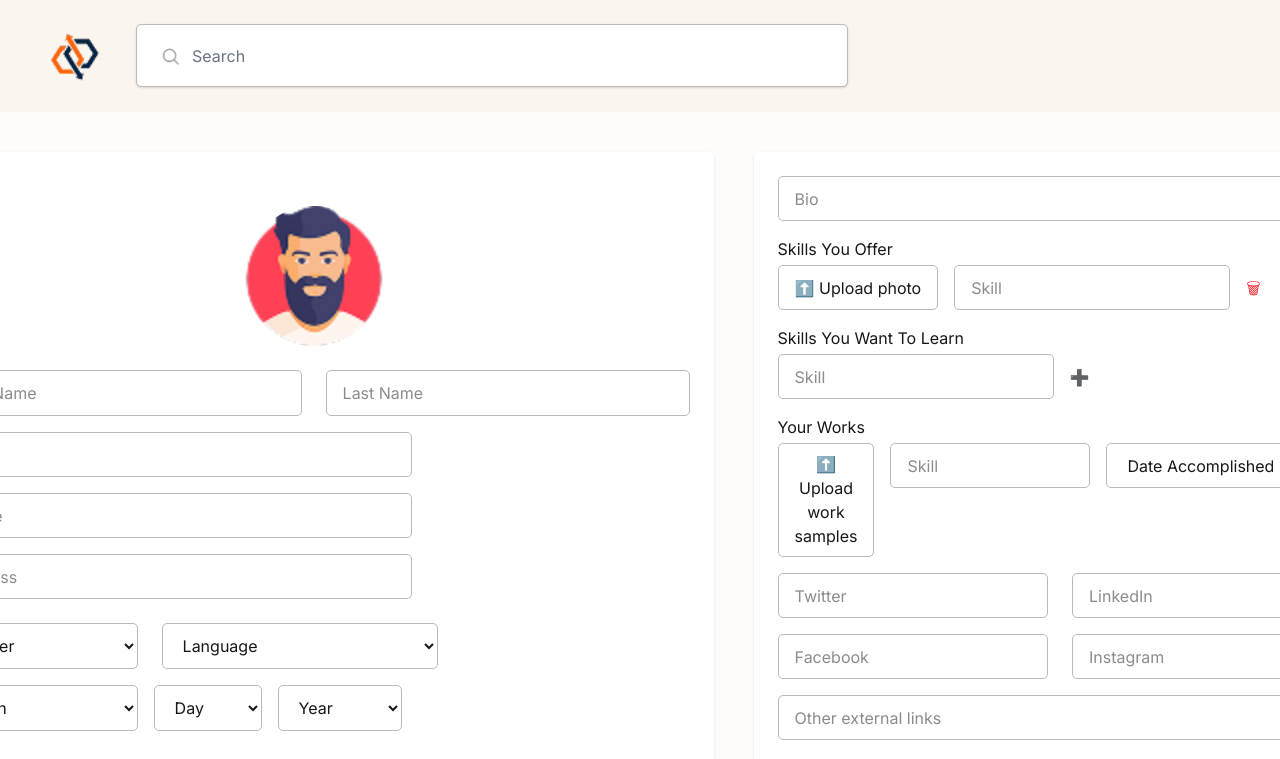
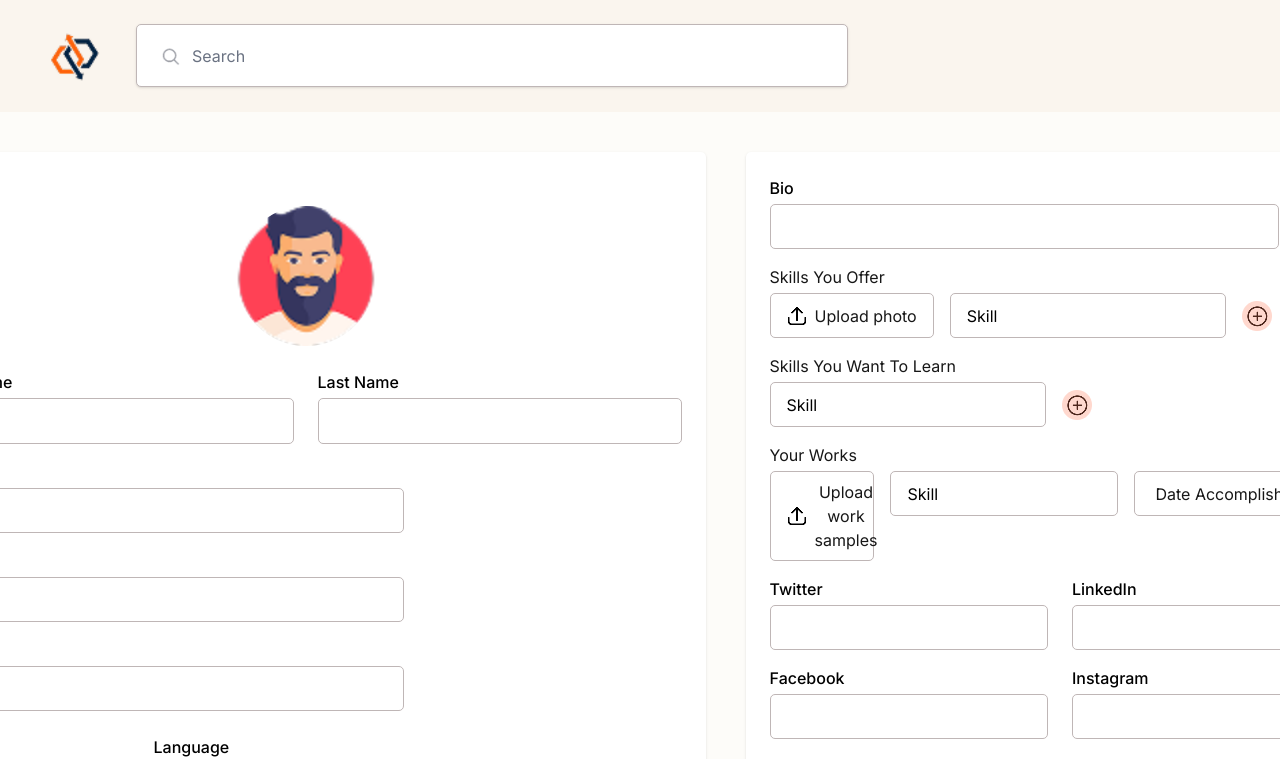
Before and after one commit to JonBabao/SWAP-Skills-Without-A-Price, a Next.js app: page /dashboard/editProfile in a window 1280 px wide. Shown: the top 759 px of the page. Built offline with nearby package versions, Linux system fonts and the light colour scheme.

Commit message:
Fix EditProfile

```diff
--- a/src/app/components/EditProfile.tsx
+++ b/src/app/components/EditProfile.tsx
@@ -5,6 +5,8 @@ import searchIcon from '../../../public/images/search icon.png';
 import ProfileIcon from '../../../public/images/man 1.png';
 import Notifcation from '../../../public/images/notification.png';
 import MessageIcon from '../../../public/images/message.png';
+import UploadButton from '../../../public/images/upload.png';
+import AddButton from '../../../public/images/add btn.png';
 
 const EditProfile: React.FC = () => {
     return (
@@ -28,75 +30,144 @@ const EditProfile: React.FC = () => {
                         <img src="/images/man 1.png" alt="User Profile" className="w-full h-full object-cover cursor-pointer" />
                     </div>
                     <div className="flex gap-6 mb-4">
-                        <input type="text" placeholder="First Name" className="w-[364px] h-[46px] border border-[0.5px] border-[#BFB6B6] rounded-[5px] px-4" />
-                        <input type="text" placeholder="Last Name" className="w-[364px] h-[46px] border border-[0.5px] border-[#BFB6B6] rounded-[5px] px-4" />
+                        <div className="flex flex-col">
+                            <label className="mb-1 text-base font-medium text-black">First Name</label>
+                            <input type="text" className="w-[364px] h-[46px] border border-[0.5px] border-[#BFB6B6] rounded-[5px] px-4" />
                         </div>
-                    <input type="email" placeholder="Email" className="w-[474px] h-[45px] mb-4 border border-[0.5px] border-[#BFB6B6] rounded-[5px] px-4" />
-                    <input type="text" placeholder="Phone" className="w-[474px] h-[45px] mb-4 border border-[0.5px] border-[#BFB6B6] rounded-[5px] px-4" />
-                    <input type="text" placeholder="Address" className="w-[474px] h-[45px] mb-6 border border-[0.5px] border-[#BFB6B6] rounded-[5px] px-4" />
+                            <div className="flex flex-col">
+                            <label className="mb-1 text-base font-medium text-black">Last Name</label>
+                            <input type="text" className="w-[364px] h-[46px] border border-[0.5px] border-[#BFB6B6] rounded-[5px] px-4" />
+                        </div>
+                    </div>
+
+                    <div className="flex flex-col mb-4">
+                            <label className="mb-1 text-base font-medium text-black">Email</label>
+                            <input type="email" className="w-[474px] h-[45px] border border-[0.5px] border-[#BFB6B6] rounded-[5px] px-4" />
+                    </div>
+                <div className="flex flex-col mb-4">
+                         <label className="mb-1 text-base font-medium text-black">Phone</label>
+                         <input type="text" className="w-[474px] h-[45px] border border-[0.5px] border-[#BFB6B6] rounded-[5px] px-4" />
+                </div>
+                <div className="flex flex-col mb-6">
+                         <label className="mb-1 text-base font-medium text-black">Address</label>
+                         <input type="text" className="w-[474px] h-[45px] border border-[0.5px] border-[#BFB6B6] rounded-[5px] px-4" />
+                </div>
+
                 <div className="flex gap-6 mb-4">
+                    <div className="flex flex-col">
+                        <label className="mb-1 text-base font-medium text-black">Gender</label>
                         <select className="w-[200px] h-[46px] border border-[0.5px] border-[#BFB6B6] rounded-[5px] px-4">
-                            <option>Gender</option>
+                        <option></option>
                         <option>Male</option>
                         <option>Female</option>
                         </select>
+                    </div>
+                    <div className="flex flex-col">
+                        <label className="mb-1 text-base font-medium text-black">Language</label>
                         <select className="w-[276px] h-[46px] border border-[0.5px] border-[#BFB6B6] rounded-[5px] px-4">
-                            <option>Language</option>
+                        <option></option>
                         <option>English</option>
                         <option>Filipino</option>
                         </select>
                     </div>
+                    </div>
+
+                    <div className="flex flex-col mb-4">
+                            <label className="mb-1 text-base font-medium text-black">Date of Birth</label>
                             <div className="flex gap-4">
                                 <select className="w-[200px] h-[46px] border border-[0.5px] border-[#BFB6B6] rounded-[5px] px-4">
-                            <option>Month</option>
+                                <option disabled selected>Month</option>
+                                {/* Add month options here */}
                                 </select>
                                 <select className="w-[108px] h-[46px] border border-[0.5px] border-[#BFB6B6] rounded-[5px] px-4">
-                            <option>Day</option>
+                                <option disabled selected>Day</option>
+                                {/* Add day options here */}
                                 </select>
                                 <select className="w-[124px] h-[46px] border border-[0.5px] border-[#BFB6B6] rounded-[5px] px-4">
-                            <option>Year</option>
+                                <option disabled selected>Year</option>
+                                {/* Add year options here */}
                                 </select>
                             </div>
                             </div>
 
+
+                </div>
+
                {/* Right Div */}
-                <div className="w-[833px] h-[799px] bg-white shadow rounded-[5px] p-6">
-                    <input type="text" placeholder="Bio" className="w-full h-[45px] mb-4 border border-[0.5px] border-[#BFB6B6] rounded-[5px] px-4" />
+                    <div className="w-[1091px] h-[799px] bg-white shadow rounded-[5px] p-6">
+                    <div className="flex flex-col w-full mb-4">
+                        <label className="mb-1 text-base font-medium text-black">Bio</label>
+                        <input type="text" className="w-[509px] h-[45px] border border-[0.5px] border-[#BFB6B6] rounded-[5px] px-4" />
+                    </div>
 
                     <p className="mb-1">Skills You Offer</p>
                     <div className="flex gap-4 mb-4">
-                        <button className="border border-[0.5px] border-[#BFB6B6] px-4 py-2 rounded-[5px]">⬆️ Upload photo</button>
-                        <input type="text" placeholder="Skill" className="w-[276px] h-[45px] border border-[0.5px] border-[#BFB6B6] rounded-[5px] px-4" />
-                        <button className="text-red-500">🗑</button>
+                        <button className="border border-[0.5px] border-[#BFB6B6] px-4 py-2 rounded-[5px] flex items-center gap-2">
+                            <img src={UploadButton.src} alt="Upload" width={20} height={20} />
+                            <span>Upload photo</span>
+                        </button>
+                        <input type="text" placeholder="Skill" className="w-[276px] h-[45px] border border-[0.5px] border-[#BFB6B6] rounded-[5px] px-4 placeholder-black"
+                        />
+                        <button>
+                            <img src={AddButton.src} alt="Add" width={30} height={30} />
+                        </button>
                     </div>
+
 
                     <p className="mb-1">Skills You Want To Learn</p>
                     <div className="flex gap-4 mb-4">
-                        <input type="text" placeholder="Skill" className="w-[276px] h-[45px] border border-[0.5px] border-[#BFB6B6] rounded-[5px] px-4" />
-                        <button className="text-red-500">➕</button>
+                        <input type="text" placeholder="Skill" className="w-[276px] h-[45px] border border-[0.5px] border-[#BFB6B6] rounded-[5px] px-4 placeholder-black" />
+                        <button>
+                        <img src={AddButton.src} alt="Add Skill" width={30} height={30} />
+                        </button>
                     </div>
 
                     <p className="mb-1">Your Works</p>
                     <div className="flex gap-4 mb-4">
-                        <button className="border border-[0.5px] border-[#BFB6B6] px-4 py-2 rounded-[5px]">⬆️ Upload work samples</button>
-                        <input type="text" placeholder="Skill" className="w-[200px] h-[45px] border border-[0.5px] border-[#BFB6B6] rounded-[5px] px-4" />
+                        <button className="border border-[0.5px] border-[#BFB6B6] px-4 py-2 rounded-[5px] flex items-center gap-2">
+                            <img src={UploadButton.src} alt="Upload Work" width={20} height={20} />
+                            <span>Upload work samples</span>
+                        </button>
+                        <input
+                            type="text"
+                            placeholder="Skill"
+                            className="w-[228px] h-[45px] border border-[0.5px] border-[#BFB6B6] rounded-[5px] px-4 placeholder-black"
+                        />
                         <select className="w-[200px] h-[45px] border border-[0.5px] border-[#BFB6B6] rounded-[5px] px-4">
                             <option>Date Accomplished</option>
                         </select>
-                        <button className="text-red-500">➕</button>
+                        <button>
+                            <img src={AddButton.src} alt="Add Work" width={30} height={30} />
+                        </button>
+                    </div>
+
+
+                    <div className="flex gap-6 mb-4">
+                        <div className="flex flex-col w-full">
+                        <label className="mb-1 text-base font-medium text-black">Twitter</label>
+                        <input type="text" className="w-full h-[45px] border border-[0.5px] border-[#BFB6B6] rounded-[5px] px-4" />
+                        </div>
+                        <div className="flex flex-col w-full">
+                        <label className="mb-1 text-base font-medium text-black">LinkedIn</label>
+                        <input type="text" className="w-full h-[45px] border border-[0.5px] border-[#BFB6B6] rounded-[5px] px-4" />
+                        </div>
                     </div>
 
                     <div className="flex gap-6 mb-4">
-                        <input type="text" placeholder="Twitter" className="w-full h-[45px] border border-[0.5px] border-[#BFB6B6] rounded-[5px] px-4" />
-                        <input type="text" placeholder="LinkedIn" className="w-full h-[45px] border border-[0.5px] border-[#BFB6B6] rounded-[5px] px-4" />
+                        <div className="flex flex-col w-full">
+                        <label className="mb-1 text-base font-medium text-black">Facebook</label>
+                        <input type="text" className="w-full h-[45px] border border-[0.5px] border-[#BFB6B6] rounded-[5px] px-4" />
+                        </div>
+                        <div className="flex flex-col w-full">
+                        <label className="mb-1 text-base font-medium text-black">Instagram</label>
+                        <input type="text" className="w-full h-[45px] border border-[0.5px] border-[#BFB6B6] rounded-[5px] px-4" />
+                        </div>
                     </div>
 
-                    <div className="flex gap-6 mb-4">
-                        <input type="text" placeholder="Facebook" className="w-full h-[45px] border border-[0.5px] border-[#BFB6B6] rounded-[5px] px-4" />
-                        <input type="text" placeholder="Instagram" className="w-full h-[45px] border border-[0.5px] border-[#BFB6B6] rounded-[5px] px-4" />
+                    <div className="flex flex-col w-full mb-4">
+                        <label className="mb-1 text-base font-medium text-black">Other external links</label>
+                        <input type="text" className="w-[509px] h-[45px] border border-[0.5px] border-[#BFB6B6] rounded-[5px] px-4" />
                     </div>
-
-                    <input type="text" placeholder="Other external links" className="w-full h-[45px] border border-[0.5px] border-[#BFB6B6] rounded-[5px] px-4" />
                     </div>
             </div>
         </>
```
Also changed, not shown: public/images/add btn.png (added), public/images/upload.png (added). Lines whose indentation alone changed are shown as unchanged.
